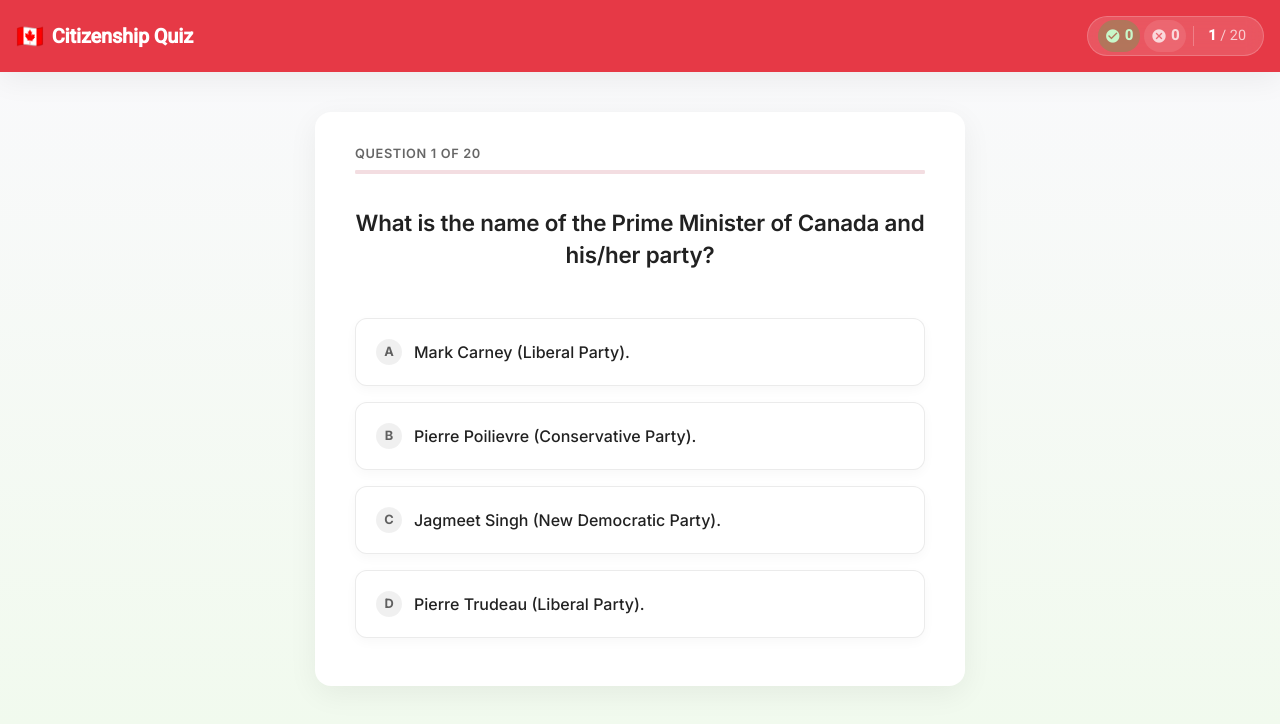
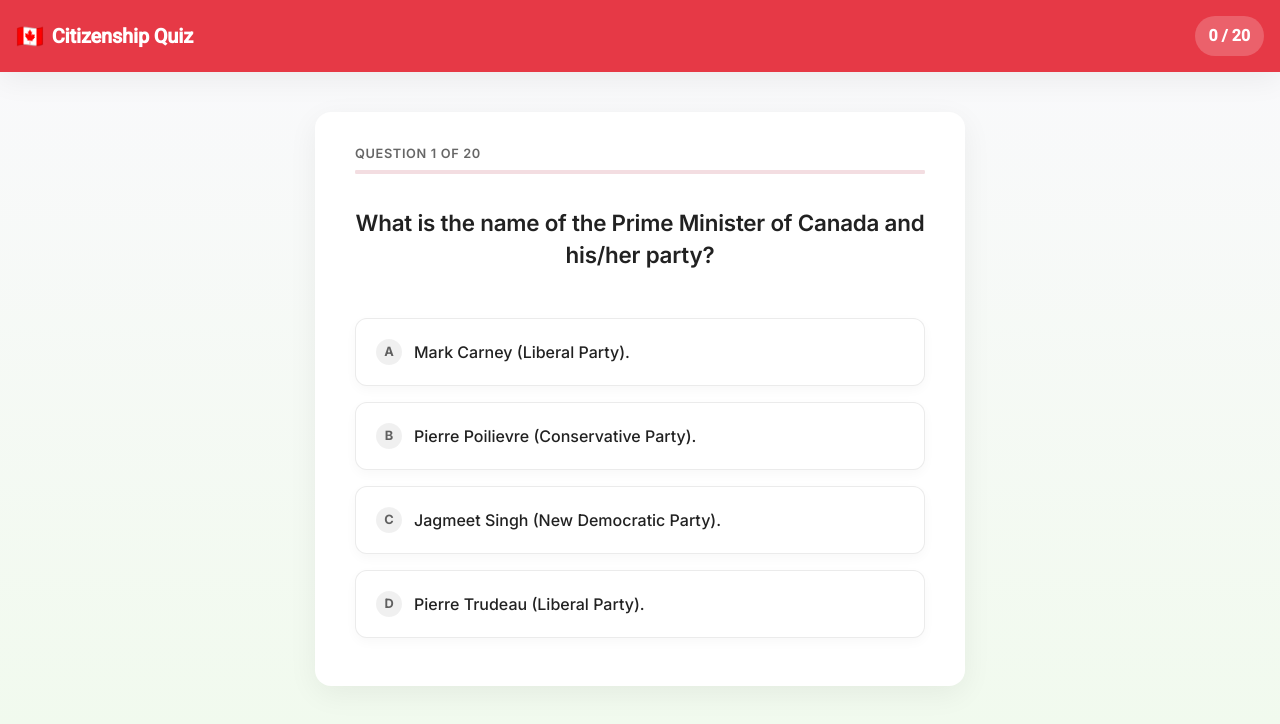
Before and after one commit to arnaudober/canadian-citizenship-quiz, an Angular app: page / in a window 1280 px wide. Shown: the top 724 px of the page. Built offline with nearby package versions, Linux system fonts and the light colour scheme.

Commit message:
Simplify header to show only score
dm-checkpoint-id: 1GmS441tcu29

```diff
--- a/src/app/app.css
+++ b/src/app/app.css
@@ -230,60 +230,17 @@
 .stats {
   display: flex;
   align-items: center;
-  gap: 4px;
-  background-color: rgba(255, 255, 255, 0.15);
-  padding: 5px 10px;
+  background-color: rgba(255, 255, 255, 0.2);
+  padding: 6px 14px;
   border-radius: 100px;
-  backdrop-filter: blur(8px);
-  -webkit-backdrop-filter: blur(8px);
   height: 40px;
   box-sizing: border-box;
-  border: 1px solid rgba(255,255,255,0.2);
 }
 
-.stat-item {
-  display: flex;
-  align-items: center;
-  gap: 4px;
-  font-size: 0.9rem;
-  font-weight: 700;
+.score {
   color: white;
-  padding: 2px 7px;
-  border-radius: 100px;
-}
-
-.stat-icon {
+  font-weight: 600;
   font-size: 1rem;
-  width: 1rem;
-  height: 1rem;
-}
-
-.correct-stat {
-  background-color: rgba(76, 175, 80, 0.35);
-  color: #c8f7c9;
-}
-
-.wrong-stat {
-  background-color: rgba(255, 255, 255, 0.1);
-  color: rgba(255,255,255,0.75);
-}
-
-.stat-divider {
-  width: 1px;
-  height: 20px;
-  background-color: rgba(255,255,255,0.25);
-  margin: 0 3px;
-}
-
-.progress-stat {
-  font-size: 0.9rem;
-  font-weight: 700;
-  color: white;
-}
-
-.stat-total {
-  font-weight: 400;
-  opacity: 0.7;
 }
 
 .restart-button {
--- a/src/app/app.html
+++ b/src/app/app.html
@@ -8,16 +8,7 @@
     </button>
   } @else if (!isLoading()) {
     <span class="stats">
-      <span class="stat-item correct-stat">
-        <mat-icon class="stat-icon">check_circle</mat-icon>
-        {{ score }}
-      </span>
-      <span class="stat-item wrong-stat">
-        <mat-icon class="stat-icon">cancel</mat-icon>
-        {{ currentQuestionIndex - score }}
-      </span>
-      <span class="stat-divider"></span>
-      <span class="stat-item progress-stat">{{ currentQuestionIndex + 1 }}<span class="stat-total"> / {{ setSize }}</span></span>
+      <span class="score">{{ score }} / {{ setSize }}</span>
     </span>
   }
 </mat-toolbar>
```
